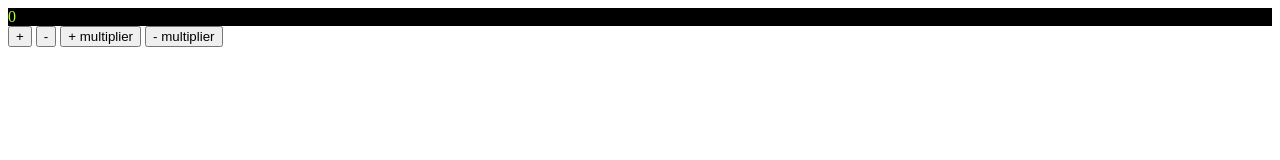
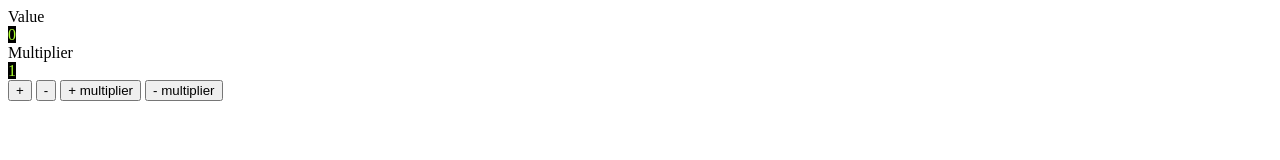
Before and after one commit to danidemi/tutorial-front-end, a website: page redux/basic_example/index.html in a window 1280 px wide. Drawn offline with nearby package versions, Linux system fonts and the light colour scheme.

Commit message:
Small update

```diff
--- a/redux/basic_example/app/app.js
+++ b/redux/basic_example/app/app.js
@@ -1,3 +1,5 @@
+'use strict';
+
 function getElementById(id) {
     var elementById = window.document.getElementById(id);
     if(elementById==null) {
@@ -56,6 +58,7 @@ window.onload = function () {
     var incMultBtn = getElementById('incrementMultiplier');
     var decMultBtn = getElementById('decrementMultiplier');
     var valueDiv = getElementById('value');
+    var multiplierDiv = getElementById('multiplier');
 
     incBtn.onclick = function() {
         store.dispatch( {type: 'INCREMENT'} );
@@ -79,6 +82,7 @@ window.onload = function () {
         if(newState == undefined) return;
 
         valueDiv.textContent = newState.value;
+        multiplierDiv.textContent = newState.multiplier;
     } );
 
     store.dispatch( {type: 'FORCE_UI_UPDATE'} );
--- a/redux/basic_example/index.html
+++ b/redux/basic_example/index.html
@@ -9,9 +9,11 @@
 </head>
 
 <body>
-    <div id="value" style="background-color: black; color: greenyellow">
-        Initial Value
-    </div>
+    Value<br/>
+    <span id="value" style="background-color: black; color: greenyellow;"></span><br/>
+    Multiplier<br/>
+    <span id="multiplier" style="background-color: black; color: greenyellow;"></span><br/>
+
     <div>
         <button id="increment">+</button>
         <button id="decrement">-</button>
```
